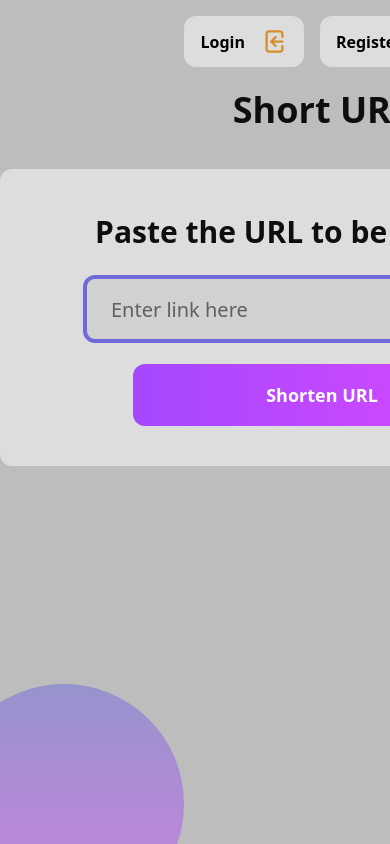
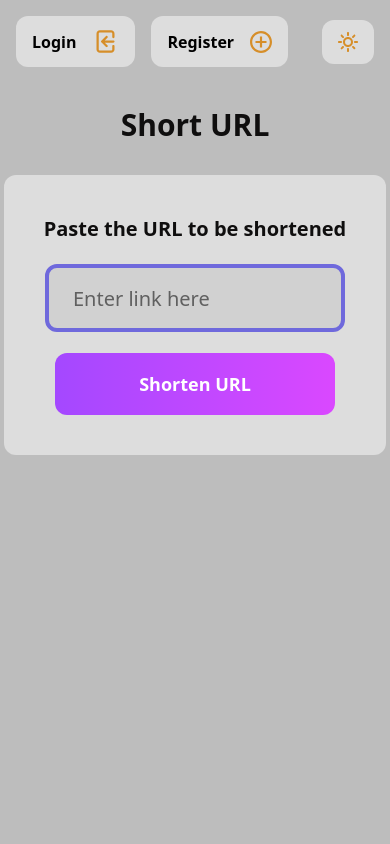
Before and after one commit to GiuProgramert/url_shorter, a React (Vite) app in the folder url_shorter_frontend/: page / in a window 390 px wide. Built offline with nearby package versions, Linux system fonts and the light colour scheme; no server answers.

Commit message:
Add responsive desing

```diff
--- a/url_shorter_frontend/package.json
+++ b/url_shorter_frontend/package.json
@@ -22,6 +22,7 @@
   },
   "devDependencies": {
     "@eslint/js": "^9.19.0",
+    "@types/node": "^22.13.4",
     "@types/react": "^19.0.8",
     "@types/react-dom": "^19.0.3",
     "@vitejs/plugin-react": "^1.3.2",
--- a/url_shorter_frontend/src/components/Modal.tsx
+++ b/url_shorter_frontend/src/components/Modal.tsx
@@ -18,7 +18,7 @@ export default function Modal({ isOpen, onClose, children }: Props) {
       {/* Modal Container */}
       <div className="flex items-center justify-center min-h-screen p-4">
         <div
-          className="relative bg-[#DDDDDD] text-[#0F0E0E] dark:text-[#FFFFFF] dark:bg-[#434343] rounded-lg mx-auto shadow-xl z-20 w-[563px] py-8"
+          className="relative bg-[#DDDDDD] text-[#0F0E0E] dark:text-[#FFFFFF] dark:bg-[#434343] rounded-lg mx-auto shadow-xl z-20 max-w-sm sm:max-w-xl py-8"
           onClick={(e) => e.stopPropagation()}
         >
           {/* Close Button */}
--- a/url_shorter_frontend/src/components/SecondaryButton.tsx
+++ b/url_shorter_frontend/src/components/SecondaryButton.tsx
@@ -2,6 +2,7 @@ interface Props {
   text: string;
   icon: React.ReactNode;
   className?: string;
+  textClassName?: string;
   onClick?: () => void;
 }
 
@@ -9,6 +10,7 @@ export default function SecondaryButton({
   text,
   icon,
   className = "",
+  textClassName = "",
   onClick,
 }: Props) {
   return (
@@ -20,7 +22,7 @@ export default function SecondaryButton({
       onClick={onClick}
     >
       <div className="flex gap-4 items-center">
-        <span className="font-semibold">{text}</span>
+        <span className={`font-semibold ${textClassName}`}>{text}</span>
         <span className="text-[#D68E29] dark:text-[#6F69DC]">{icon}</span>
       </div>
     </button>
--- a/url_shorter_frontend/src/components/ToggleThemeButton.tsx
+++ b/url_shorter_frontend/src/components/ToggleThemeButton.tsx
@@ -9,5 +9,12 @@ export default function ToggleThemeButton() {
   const text = theme === "dark" ? "Light Mode" : "Dark Mode";
   const icon = theme === "dark" ? <DarkModeIcon /> : <LightModeIcon />;
 
-  return <SecondaryButton text={text} icon={icon} onClick={toggleTheme} />;
+  return (
+    <SecondaryButton
+      text={text}
+      icon={icon}
+      onClick={toggleTheme}
+      textClassName="hidden sm:block"
+    />
+  );
 }
--- a/url_shorter_frontend/src/components/forms/Login.tsx
+++ b/url_shorter_frontend/src/components/forms/Login.tsx
@@ -23,13 +23,13 @@ export default function Login() {
         </h2>
 
         <Input
-          className="w-[478px]"
+          className="w-[300px] sm:w-[478px]"
           placeholder="Username"
           errorMessage={errors.username?.message}
           {...register("username")}
         />
         <Input
-          className="w-[478px]"
+          className="w-[300px] sm:w-[478px]"
           placeholder="Password"
           type="password"
           errorMessage={errors.password?.message}
@@ -48,7 +48,7 @@ export default function Login() {
           </button>
         </div>
 
-        <PrimaryButton type="submit" className="w-[378px]">
+        <PrimaryButton type="submit" className="w-[300px] sm:w-[378px]">
           Sign in
         </PrimaryButton>
       </form>
--- a/url_shorter_frontend/src/components/forms/Register.tsx
+++ b/url_shorter_frontend/src/components/forms/Register.tsx
@@ -23,19 +23,19 @@ export default function Register() {
         </h2>
 
         <Input
-          className="w-[478px]"
+          className="w-[280px] sm:w-[378px]"
           placeholder="Enter your username"
           errorMessage={errors.username?.message}
           {...register("username")}
         />
         <Input
-          className="w-[478px]"
+          className="w-[280px] sm:w-[378px]"
           placeholder="Enter your email"
           errorMessage={errors.email?.message}
           {...register("email")}
         />
 
-        <div className="flex gap-4 w-[478px]">
+        <div className="flex gap-4 flex-col sm:flex-row w-[280px] sm:w-[378px]">
           <Input
             className="w-full"
             placeholder="First name"
@@ -51,14 +51,14 @@ export default function Register() {
         </div>
 
         <Input
-          className="w-[478px]"
+          className="w-[280px] sm:w-[378px]"
           placeholder="Password"
           type="password"
           errorMessage={errors.password?.message}
           {...register("password")}
         />
         <Input
-          className="w-[478px]"
+          className="w-[280px] sm:w-[378px]"
           placeholder="Confirm your password"
           type="password"
           errorMessage={errors.password2?.message}
@@ -77,7 +77,7 @@ export default function Register() {
           </button>
         </div>
 
-        <PrimaryButton type="submit" className="w-[378px]">
+        <PrimaryButton type="submit" className="w-[300px] sm:w-[378px]">
           Sign up
         </PrimaryButton>
       </form>
--- a/url_shorter_frontend/src/routes/Home.tsx
+++ b/url_shorter_frontend/src/routes/Home.tsx
@@ -12,24 +12,24 @@ export default function Home() {
 
   return (
     <>
-      <h1 className="text-[#0F0E0E] dark:text-white font-bold text-[36px] text-center">
+      <h1 className="text-[#0F0E0E] dark:text-white font-bold text-3xl sm:text-4xl text-center">
         Short URL
       </h1>
       <form
         onSubmit={handleSubmit(onSubmit)}
-        className="bg-[#DDD] dark:bg-[#434343] p-10 rounded-xl w-[644px] text-[#0F0E0E] dark:text-white flex flex-col items-center gap-[21px]"
+        className="bg-[#DDD] dark:bg-[#434343] p-10 rounded-xl max-w-sm sm:max-w-xl text-[#0F0E0E] dark:text-white flex flex-col items-center gap-[21px]"
       >
-        <h2 className="text-[#0F0E0E] dark:text-white font-semibold text-[30px]">
+        <h2 className="text-[#0F0E0E] dark:text-white font-semibold text-xl sm:text-3xl">
           Paste the URL to be shortened
         </h2>
 
         <Input
-          className="w-[478px]"
+          className="w-[300px] sm:w-[478px]"
           placeholder="Enter link here"
           errorMessage={errors.url?.message}
           {...register("url")}
         />
-        <PrimaryButton className="w-[378px]" type="submit">
+        <PrimaryButton className="w-[280px] sm:w-[378px]" type="submit">
           Shorten URL
         </PrimaryButton>
       </form>
--- a/url_shorter_frontend/src/routes/Layout.tsx
+++ b/url_shorter_frontend/src/routes/Layout.tsx
@@ -17,8 +17,8 @@ export default function Layout() {
 
   return (
     <div className="h-screen grid grid-rows-[auto,1fr,auto] overflow-hidden bg-[#BDBDBD] dark:bg-[#2C2C2C]">
-      <nav className="flex justify-end p-4">
-        <div className="flex gap-4">
+      <nav className="flex flex-row justify-between items-center p-4">
+        <div>
           {isLogged ? (
             <SecondaryButton
               text="Logout"
@@ -26,7 +26,7 @@ export default function Layout() {
               icon={<UserIcon fill={fillColor} />}
             />
           ) : (
-            <>
+            <div className="flex gap-4">
               <SecondaryButton
                 text="Login"
                 onClick={() => openModal("login")}
@@ -37,17 +37,19 @@ export default function Layout() {
                 onClick={() => openModal("register")}
                 icon={<RegisterIcon fill={fillColor} />}
               />
-            </>
+            </div>
           )}
+        </div>
+        <div className="flex gap-4 flex-col sm:flex-row justify-between">
           <ToggleThemeButton />
         </div>
       </nav>
-      <main className="flex flex-col items-center gap-8">
+      <main className="flex flex-col items-center gap-8 mt-6">
         <Outlet />
       </main>
       <footer className="relative">
-        <GradientCircle className="absolute -bottom-20 -right-14" />
-        <GradientCircle className="absolute -bottom-20 -left-14" />
+        <GradientCircle className="absolute -bottom-20 hidden sm:block -left-14" />
+        <GradientCircle className="absolute -bottom-20 hidden sm:block -right-14" />
       </footer>
     </div>
   );
```
Also changed, not shown: 1 other file (tests, documents, lock files or other folders).
